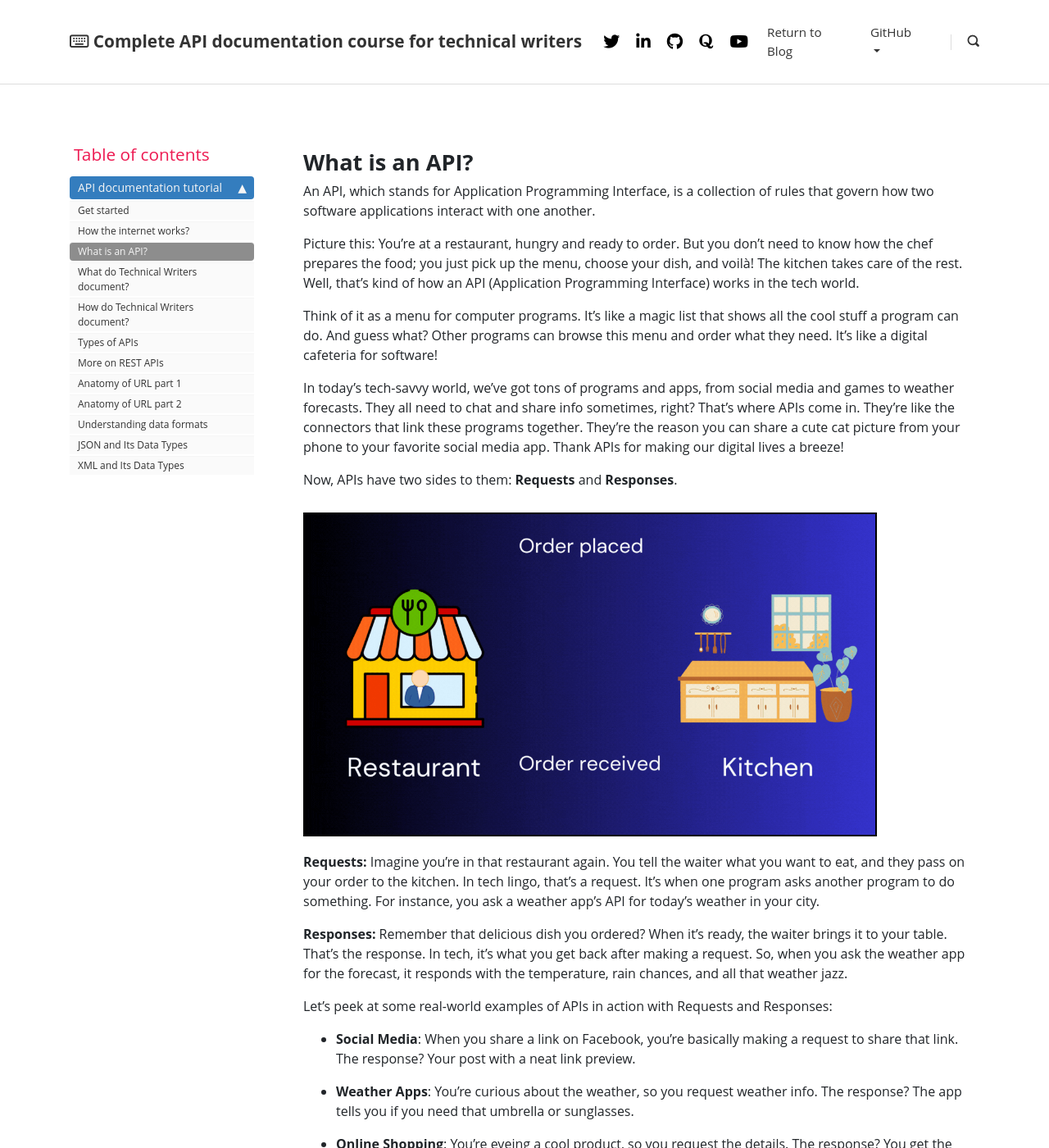
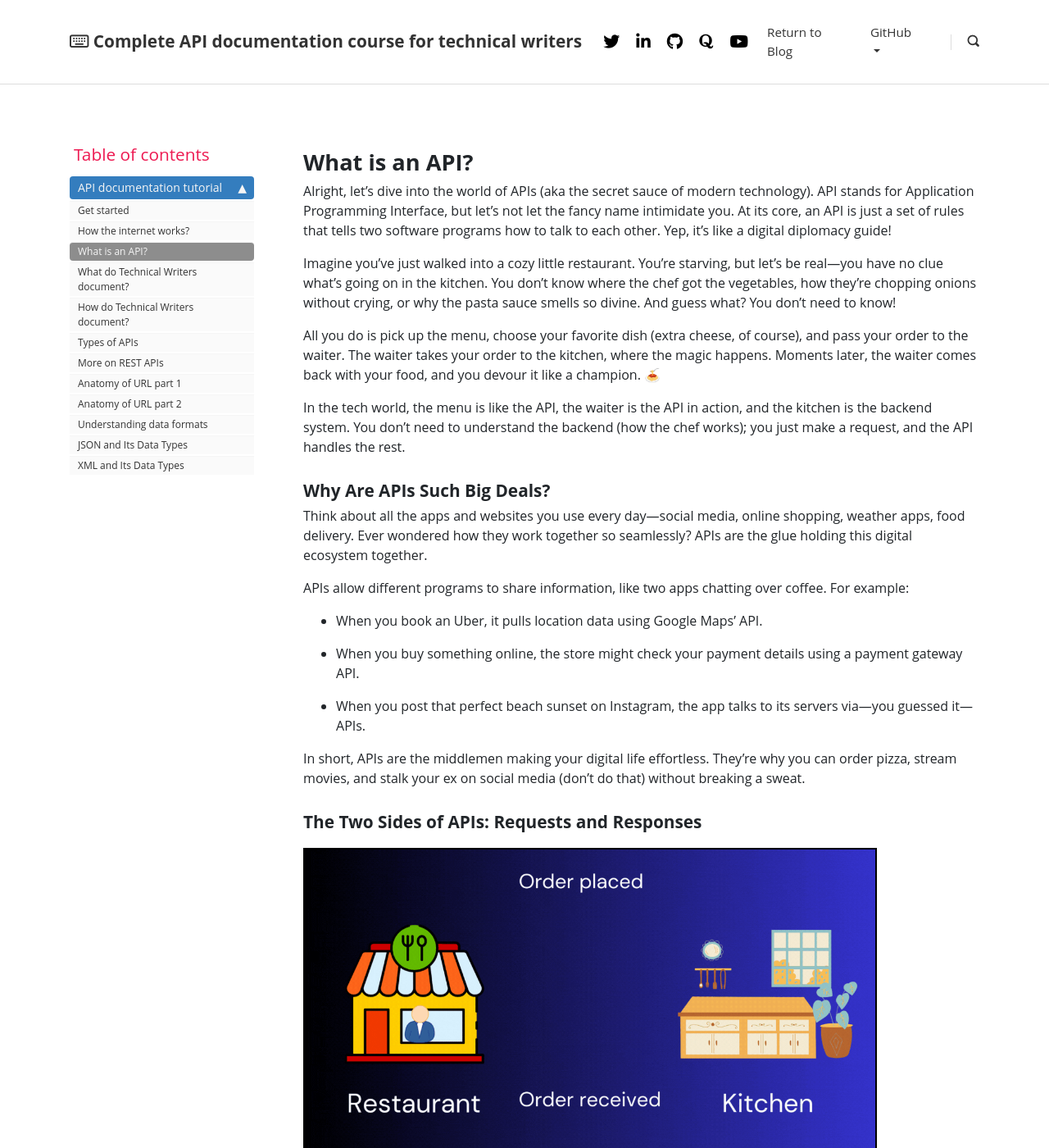
Before and after one commit to gautriv/apidocumentation, a Jekyll site: the page built from pages/mydoc/whatisanAPI.md, in a window 1280 px wide and 1400 px high. Shown: the whole window at 82% size. Built offline with Jekyll 4.4.1, drawn with Linux system fonts in a browser that asks for light colours; nearby versions of some CDN libraries; comment, search, counter and statistics services are not loaded; some of the changed text lies outside the part shown.

Commit message:
Updated course

```diff
--- a/pages/mydoc/journey.md
+++ b/pages/mydoc/journey.md
@@ -11,7 +11,7 @@
   url: https://beingtechnicalwriter.com/apidocumentation/index.html
 ---
 
-Hey there, curious minds! Great to have you onboard. Before we dive into the fascinating world of API documentation, let's demystify how the internet works.
+Welcome to the digital jungle! You’ve probably used the internet a thousand times today already (yes, including right now). But have you ever wondered how this magic actually works? I mean, how does typing “funny panda GIFs” into your browser magically bring up exactly what you want?
 
 Think of your browser as your trusty sidekick, aiding you on a digital adventure. You've got questions, and the web holds the answers. But, how do they all communicate?
 
@@ -21,30 +21,36 @@
 
 **Step 1: Asking Nicely - Telling the Computer What You Want**
 
-You tell your browser, "Hey, I want something." Picture it like asking a friend for a favor. Your browser becomes a speedy messenger, firing off a note to the server, asking, "Do you have what they're looking for?"
+Picture this: you’re sitting on your couch, craving answers (or tacos, but let’s stick with answers for now). You type something into your browser, like, “How do penguins flirt?” (Yes, they really do have moves.) Your browser nods, cracks its knuckles, and says, “Got it, boss!”
+
+Off it goes, sprinting to a server somewhere in the world to ask, “Hey, do you have any penguin flirting tips?” It’s like your browser is that friend who always knows someone who knows someone who has what you need. The ultimate wingman.
 
 **Step 2: Proving You're You - Showing Your ID**
 
-The server might be a bit cautious and say, "Prove you're you!" Think of it like showing your ID at a cool party. Your browser nudges you, saying, "They just want to make sure you're the real deal. Share your secret code."
+But wait—before handing over the goods, the server might raise an eyebrow and ask, “Who are you, and how do I know you’re not a robot?” Classic server skepticism.
+
+So, your browser turns to you and whispers, “Hey, they want proof. Give me your password.” You oblige, typing in your super-secret code (hopefully not “password123”), and voilà—the server nods approvingly. “You’re in. No robots allowed.”
 
 **Step 3: Showing Your Secret Code - Giving Your Password**
 
 <br>
 You type in your secret code (password), and your browser hands it to the server. If it checks out, the server says, "Alright, come on in!"
 
-**Step 4: Getting the Goods - Like Borrowing a Library Book**
+**Step 4: The Great Info Hunt – Servers Do Their Thing**
 
-Now, the server hands over the info you wanted. Imagine it's like the librarian handing you the book you asked for. The server wraps it up, and your browser brings it to you.
+Now the server gets to work. It dives into its database, a huge digital filing cabinet, and searches for exactly what you asked for. Imagine a librarian sprinting through rows of books, muttering, “Penguins… penguins… ah, here it is!” The server grabs the info, wraps it up neatly, and sends it back to your browser. Mission accomplished.
 
 **Step 5: Making It Look Nice - Dressing Up the Info**
 
-The info might look plain, but your browser has some buddies – HTML, CSS, and JavaScript. They're like decorators making the info look cool and organized. They're the reason web pages aren't just boring text.
+When the info arrives, it’s not exactly glamorous. Think plain, unseasoned tofu. That’s where your browser’s dream team—HTML, CSS, and JavaScript—comes in. These guys are like the Queer Eye of the internet. They take that plain data and transform it into a stunning, user-friendly webpage.
+
+Without them? Every site would look like a badly formatted Word document. Yikes.
 
 <br>
 
 **Step 6: Magic Storage Place - Where Computers Keep Stuff**
 
-Behind the scenes, the server has a secret stash – the database. It uses special spells (SQL, MySQL, and Python) to find and keep stuff. Think of it as the hidden library where all the digital things are kept safe.
+Behind the scenes, all the magic starts in the database—a giant vault of information. Imagine it as the Hogwarts library, minus the floating candles but with equally nerdy spells like SQL. Whenever the server needs something, it waves its wand (okay, it types a query), and poof—the info is retrieved. No owls required.
 
   <script async src="https://pagead2.googlesyndication.com/pagead/js/adsbygoogle.js?client=ca-pub-7149683584202371"
       crossorigin="anonymous"></script>
@@ -73,6 +79,8 @@
 
 In simple terms, the API is the bridge that helps different parts of the web world work together. Without this translator, your browser and the server might struggle to communicate effectively, and we wouldn't get the seamless online experience we've come to expect.
 
-**The API Documentation Adventure - Unveiling the Map**
+**The Treasure Map – API Documentation**
 
-Now, with APIs in play, we need a guidebook – enter API documentation. It's like a map for developers, making sure they know how to use these cool messengers. In this course, we'll jump into the awesome world of API documentation, revealing the secrets of smooth communication in web development. Ready for the journey? Let's dive in and explore!
+Now, APIs are amazing, but they’re not mind readers. They need instructions—like a treasure map—to know what they’re supposed to do. And that’s where you come in. API documentation is the ultimate guide for developers, showing them how to use APIs to build cool stuff without breaking anything (hopefully).
+
+In this course, we’re going to demystify how to write this magical map. By the end, you’ll be an API documentation wizard, capable of guiding developers through the wildest API jungles. Ready to channel your inner Gandalf? Let’s go!
--- a/pages/mydoc/whatisanAPI.md
+++ b/pages/mydoc/whatisanAPI.md
@@ -11,11 +11,11 @@
   url: https://beingtechnicalwriter.com/apidocumentation/howinternetworks.html
 ---
 
-An API, which stands for Application Programming Interface, is a collection of rules that govern how two software applications interact with one another.
+Alright, let’s dive into the world of APIs (aka the secret sauce of modern technology). API stands for Application Programming Interface, but let’s not let the fancy name intimidate you. At its core, an API is just a set of rules that tells two software programs how to talk to each other. Yep, it’s like a digital diplomacy guide!
 
-Picture this: You're at a restaurant, hungry and ready to order. But you don't need to know how the chef prepares the food; you just pick up the menu, choose your dish, and voilà! The kitchen takes care of the rest. Well, that's kind of how an API (Application Programming Interface) works in the tech world.
+Imagine you’ve just walked into a cozy little restaurant. You’re starving, but let’s be real—you have no clue what’s going on in the kitchen. You don’t know where the chef got the vegetables, how they’re chopping onions without crying, or why the pasta sauce smells so divine. And guess what? You don’t need to know!
 
-Think of it as a menu for computer programs. It's like a magic list that shows all the cool stuff a program can do. And guess what? Other programs can browse this menu and order what they need. It's like a digital cafeteria for software!
+All you do is pick up the menu, choose your favorite dish (extra cheese, of course), and pass your order to the waiter. The waiter takes your order to the kitchen, where the magic happens. Moments later, the waiter comes back with your food, and you devour it like a champion. 🍝
 
   <script async src="https://pagead2.googlesyndication.com/pagead/js/adsbygoogle.js?client=ca-pub-7149683584202371"
       crossorigin="anonymous"></script>
@@ -30,25 +30,64 @@
       (adsbygoogle = window.adsbygoogle || []).push({});
   </script>
 
-In today's tech-savvy world, we've got tons of programs and apps, from social media and games to weather forecasts. They all need to chat and share info sometimes, right? That's where APIs come in. They're like the connectors that link these programs together. They're the reason you can share a cute cat picture from your phone to your favorite social media app. Thank APIs for making our digital lives a breeze!
+In the tech world, the menu is like the API, the waiter is the API in action, and the kitchen is the backend system. You don’t need to understand the backend (how the chef works); you just make a request, and the API handles the rest.
 
-Now, APIs have two sides to them: **Requests** and **Responses**.
+## Why Are APIs Such Big Deals?
+Think about all the apps and websites you use every day—social media, online shopping, weather apps, food delivery. Ever wondered how they work together so seamlessly? APIs are the glue holding this digital ecosystem together.
+
+APIs allow different programs to share information, like two apps chatting over coffee. For example:
+
+- When you book an Uber, it pulls location data using Google Maps’ API.
+
+- When you buy something online, the store might check your payment details using a payment gateway API.
+
+- When you post that perfect beach sunset on Instagram, the app talks to its servers via—you guessed it—APIs.
+
+In short, APIs are the middlemen making your digital life effortless. They’re why you can order pizza, stream movies, and stalk your ex on social media (don’t do that) without breaking a sweat.
+
+## The Two Sides of APIs: Requests and Responses
 
 <img src="./gif/Request&Response.gif" alt="Requests and Responses in APIs">
 
-**Requests:** Imagine you're in that restaurant again. You tell the waiter what you want to eat, and they pass on your order to the kitchen. In tech lingo, that's a request. It's when one program asks another program to do something. For instance, you ask a weather app's API for today's weather in your city.
+Let’s return to our restaurant analogy for a sec. APIs operate in two simple steps: Requests and Responses.
 
-**Responses:** Remember that delicious dish you ordered? When it's ready, the waiter brings it to your table. That's the response. In tech, it's what you get back after making a request. So, when you ask the weather app for the forecast, it responds with the temperature, rain chances, and all that weather jazz.
+**Step 1: Requests – “I Want This!”**
+Remember when you told the waiter what you wanted for dinner? That’s a request. In API terms, one program asks another program for something specific. For example:
 
-Let's peek at some real-world examples of APIs in action with Requests and Responses:
+- You open a weather app and type in your city’s name. That’s a request.
 
-* **Social Media**: When you share a link on Facebook, you're basically making a request to share that link. The response? Your post with a neat link preview.
+- Your Spotify app asks the server for the next song on your playlist. Another request!
 
-* **Weather Apps**: You're curious about the weather, so you request weather info. The response? The app tells you if you need that umbrella or sunglasses.
+**Step 2: Responses – “Here’s What You Ordered!”**
+Once your request is made, the kitchen (backend system) cooks up the response. Just like the waiter brings you a plate of spaghetti, the API delivers the requested info back to you. For example:
 
-* **Online Shopping**: You're eyeing a cool product, so you request the details. The response? You get the product's name, price, and a dazzling description.
+- Your weather app responds with the day’s forecast: sunny, 25°C, and no rain. (Time to hit the beach!)
+- Your Spotify server responds with “Shake It Off” by Taylor Swift. (Dance party, anyone?)
+
+## APIs in Action: Real-World Examples
+
+APIs aren’t just tech mumbo jumbo—they’re everywhere! Here are a few ways you interact with them daily (without even realizing it):
+
+1. Social Media: Ever shared a YouTube link on Facebook and seen a neat preview pop up? That’s the API at work, fetching data about the video (title, thumbnail, etc.) and displaying it.
+
+2. Weather Apps: When you check the weather, the app sends an API request to a weather server. The response? Temperature, rain chances, and all the cloudy details.
+
+3. Online Shopping: You click on a product, and boom—the app uses an API to fetch details like price, stock availability, and shipping info.
+
+## Why Should You Care About APIs?
+Here’s the thing: APIs aren’t just for developers. If you’re a technical writer, you’re the person who explains how these magic menus work. You create the instructions that help developers (your users) understand how to make requests, get responses, and avoid mistakes like ordering pizza from a sushi kitchen.
+
+Think of yourself as the ultimate guide, helping others navigate the digital world. With great APIs comes great documentation responsibility. And that’s where this course comes in!
+
+So, ready to become the API documentation master? Let’s keep going! The next stop: Types of APIs. Get your explorer hat ready—this is going to be fun.
 
 {% include recap.html content="The main takeaways from this chapter are:
 <br>
---> You learned what APIs are, how they work, and why they're so important in the tech world.
+--> An API is like a digital menu that helps software programs talk to each other.
+<br>
+--> It works through requests (what you want) and responses (what you get).
+<br>
+--> APIs are the reason our apps, websites, and gadgets work so smoothly together.
+<br>
+--> As a technical writer, you’re here to make sure everyone understands how to use these magic menus.
 " %}
```
